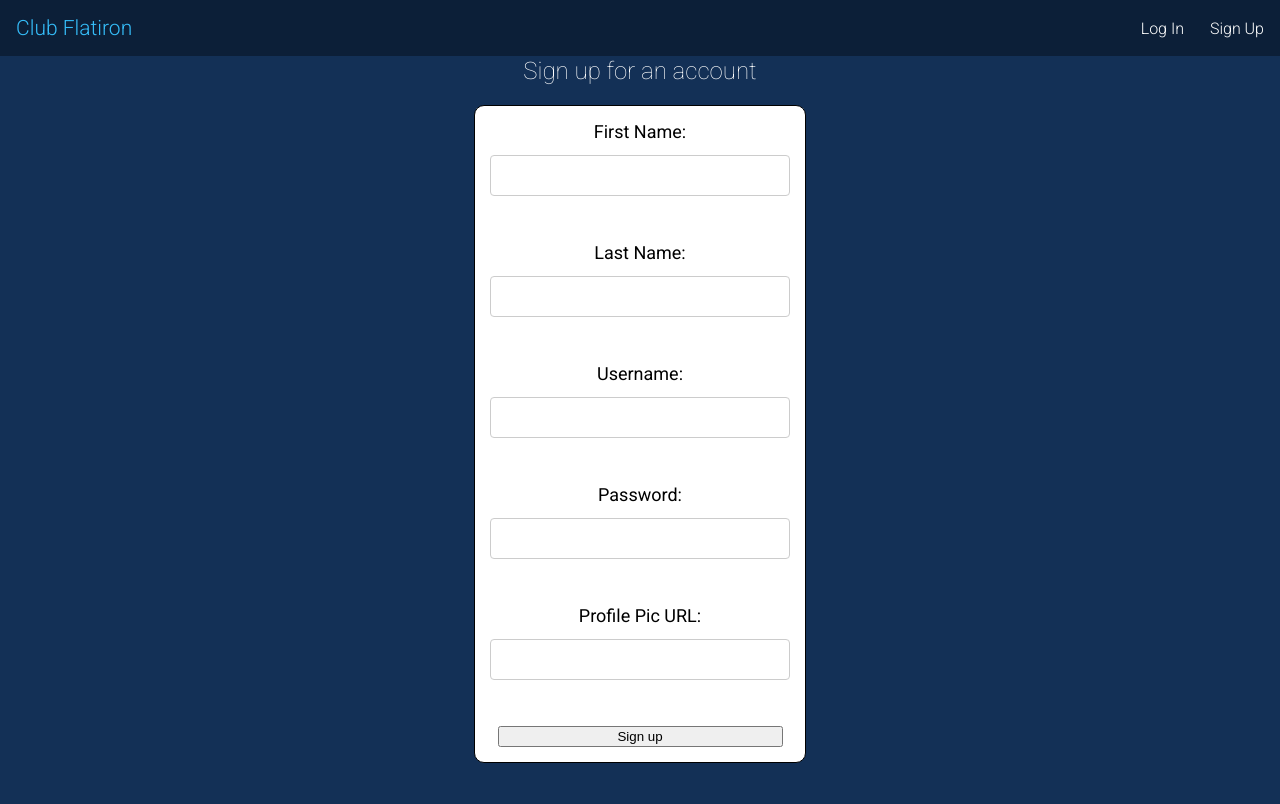
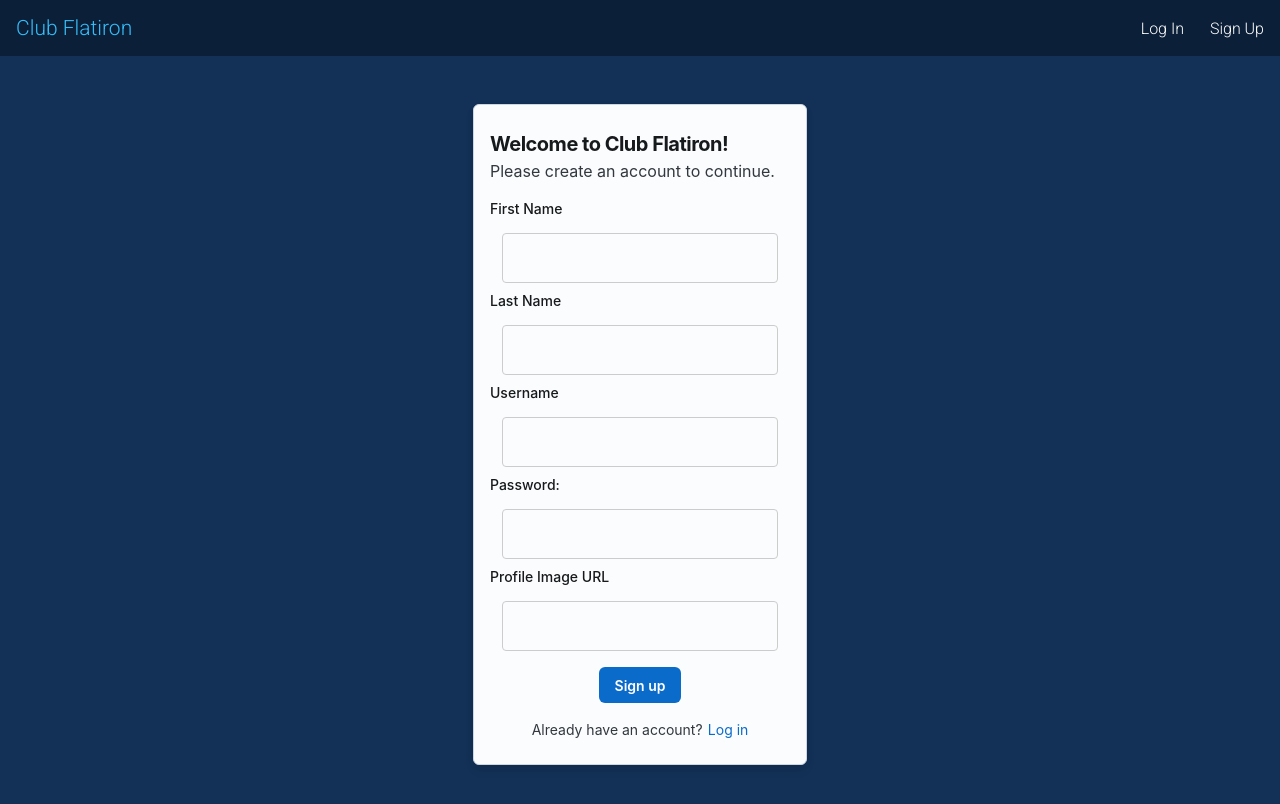
Before and after one commit to jawndrade/flatclub, a React (Create React App) app in the folder client/: page /signup in a window 1280 px wide. Shown: the top 804 px of the page. Built offline with nearby package versions, Linux system fonts and the light colour scheme; no server answers.

Commit message:
updated signup styling

```diff
--- a/client/src/components/Login.js
+++ b/client/src/components/Login.js
@@ -2,13 +2,13 @@ import React, {useState} from 'react'
 import {useHistory} from 'react-router-dom'
 import Sheet from '@mui/joy/Sheet'
 import Typography from '@mui/joy/Typography'
-import FormControl from '@mui/joy/FormControl'
+import FormControl from '@mui/joy/FormControl';
 import FormLabel from '@mui/joy/FormLabel'
 import Input from '@mui/joy/Input'
 import Button from '@mui/joy/Button'
 import Link from '@mui/joy/Link'
 
-function Login({updateUser}) {
+function Login({ updateUser }) {
     const [formData, setFormData] = useState({
         username:'',
         password:''
@@ -67,7 +67,8 @@ function Login({updateUser}) {
                 </Typography>
                 <Typography level="body2">Please log in to continue.</Typography>
             </div>
-                <FormControl onSubmit={onSubmit}>
+                <form onSubmit={onSubmit}>
+                <FormControl>
                     <FormLabel>Username</FormLabel>
                     <Input
                         variant="plain"
@@ -76,9 +77,9 @@ function Login({updateUser}) {
                         value={username}
                         onChange={handleChange}
                     />
-                    </FormControl>
+                </FormControl>
                 <FormControl>
-                    <FormLabel>Password: </FormLabel>
+                    <FormLabel>Password</FormLabel>
                     <Input
                         variant="plain"
                         name="password"
@@ -87,7 +88,9 @@ function Login({updateUser}) {
                         onChange={handleChange}
                     />
                 </FormControl>
-                <Button type="submit" sx={{ mt: 1 }}>Log in</Button>
+                <Button type="submit">Log in</Button>
+                <Typography fontSize="sm">{errors? <div>{errors}</div>:null}</Typography>
+                </form>
                 <Typography
                     endDecorator={<Link href="/signup">Sign up</Link>}
                     fontSize="sm"
@@ -95,7 +98,6 @@ function Login({updateUser}) {
                 >
                     Don't have an account?
                 </Typography>
-            {errors? <div>{errors}</div>:null}
         </Sheet>
     )
 }
--- a/client/src/components/Signup.js
+++ b/client/src/components/Signup.js
@@ -1,16 +1,24 @@
 import React, { useState } from 'react'
-import "../css/signup.css"
+import {useHistory} from 'react-router-dom'
+import Sheet from '@mui/joy/Sheet'
+import Typography from '@mui/joy/Typography'
+import FormControl from '@mui/joy/FormControl'
+import FormLabel from '@mui/joy/FormLabel'
+import Input from '@mui/joy/Input'
+import Button from '@mui/joy/Button'
+import Link from '@mui/joy/Link'
 
-function Signup({newUser, setCurrentUser}) {
-
+function Signup({ newUser }) {
+    const [errors, setErrors] = useState([])
     const [firstName, setFirstName] = useState('')
     const [lastName, setLastName] = useState('')
     const [username, setUsername] = useState('')
     const [password, setPassword] = useState('')
     const [image, setImage] = useState('')
+    const history = useHistory()
 
     const formHandler = (e) => {
-        e.preventDefault();
+        e.preventDefault()
         const user = {
             first_name: firstName,
             last_name: lastName,
@@ -23,42 +31,96 @@ function Signup({newUser, setCurrentUser}) {
             headers: {"Content-Type" : "application/json"},
             body: JSON.stringify(user)
         })
-
-        .then(r => r.json())
-        .then(aNewUser => {
-            newUser(aNewUser)
-            setFirstName('')
-            setLastName('')
-            setUsername('')
-            setPassword('')
-            setImage('')
+        .then(resp => {
+            if(resp.ok) {
+                resp.json().then(user => {
+                    newUser(user)
+                    setFirstName('')
+                    setLastName('')
+                    setUsername('')
+                    setPassword('')
+                    setImage('')
+                    history.push('/dashboard')
+                })
+            } else {
+                resp.json().then(json => setErrors(json.errors))
+            }
         })
     }
 
     return (
-        <div className="signup-container">
-            <h2 className='h2'>Sign up for an account</h2>
-            <div className="signup-form-container">
-                <form className="signup-form" onSubmit={formHandler}>
-                    <label>First Name: </label>
-                        <input type="text" onChange={e => setFirstName(e.target.value)} value={firstName}/>
-                        <br/><br/>
-                    <label>Last Name: </label>
-                        <input type="text" onChange={e => setLastName(e.target.value)} value={lastName}/>
-                        <br/><br/>
-                    <label>Username: </label>
-                        <input type="text" onChange={e => setUsername(e.target.value)} value={username}/>
-                        <br/><br/>
-                    <label>Password: </label>
-                        <input type="password" onChange={e => setPassword(e.target.value)} value={password}/>
-                        <br/><br/>
-                    <label>Profile Pic URL: </label>
-                        <input type="text" onChange={e => setImage(e.target.value)} value={image}/>
-                        <br/><br/>
-                    <input type='submit' value='Sign up' />
+<Sheet
+        sx={{
+            width: 300,
+            mx: 'auto', // margin left & right
+            my: 13, // margin top & botom
+            py: 3, // padding top & bottom
+            px: 2, // padding left & right
+            display: 'flex',
+            flexDirection: 'column',
+            gap: 2,
+            borderRadius: 'sm',
+            boxShadow: 'md',
+          }}
+          variant="outlined">
+            <div>
+                <Typography level="h4" component="h1">
+                    <b>Welcome to Club Flatiron!</b>
+                </Typography>
+                <Typography level="body2">Please create an account to continue.</Typography>
+            </div>
+                <form onSubmit={formHandler}>
+                <FormControl>
+                    <FormLabel>First Name</FormLabel>
+                    <Input
+                        variant="plain"
+                        type="text"
+                        onChange={e => setFirstName(e.target.value)}
+                        value={firstName}/>
+                </FormControl>
+                <FormControl>
+                    <FormLabel>Last Name</FormLabel>
+                    <Input
+                        variant="plain"
+                        type="text"
+                        onChange={e => setLastName(e.target.value)}
+                        value={lastName}/>
+                </FormControl>
+                <FormControl>
+                    <FormLabel>Username</FormLabel>
+                    <Input
+                        variant="plain"
+                        type="text"
+                        onChange={e => setUsername(e.target.value)}
+                        value={username}/>
+                </FormControl>
+                <FormControl>
+                    <FormLabel >Password: </FormLabel>
+                    <Input
+                        variant="plain"
+                        type="password"
+                        onChange={e => setPassword(e.target.value)}
+                        value={password}/>
+                </FormControl>
+                <FormControl>
+                    <FormLabel>Profile Image URL</FormLabel>
+                    <Input
+                        variant="plain"
+                        type="text"
+                        onChange={e => setImage(e.target.value)}
+                        value={image}/>
+                </FormControl>
+                <Button type='submit' sx={{ mt: 1 }}>Sign up</Button>
+                <Typography fontSize="sm">{errors? <div>{errors}</div>:null}</Typography>
                 </form>
-            </div>
-        </div>
+                <Typography
+                    endDecorator={<Link href="/login">Log in</Link>}
+                    fontSize="sm"
+                    sx={{ alignSelf: 'center' }}
+                >
+                    Already have an account?
+                </Typography>
+        </Sheet>
     )
 }
 
--- a/client/src/css/login.css
+++ b/client/src/css/login.css
@@ -29,10 +29,10 @@
     margin-top: 5px;
 } */
 
-/* .login-form > input {
+.login-form > input {
     width: 95%;
     align-self: center;
-} */
+}
 
 a {
     text-decoration: none;
```
